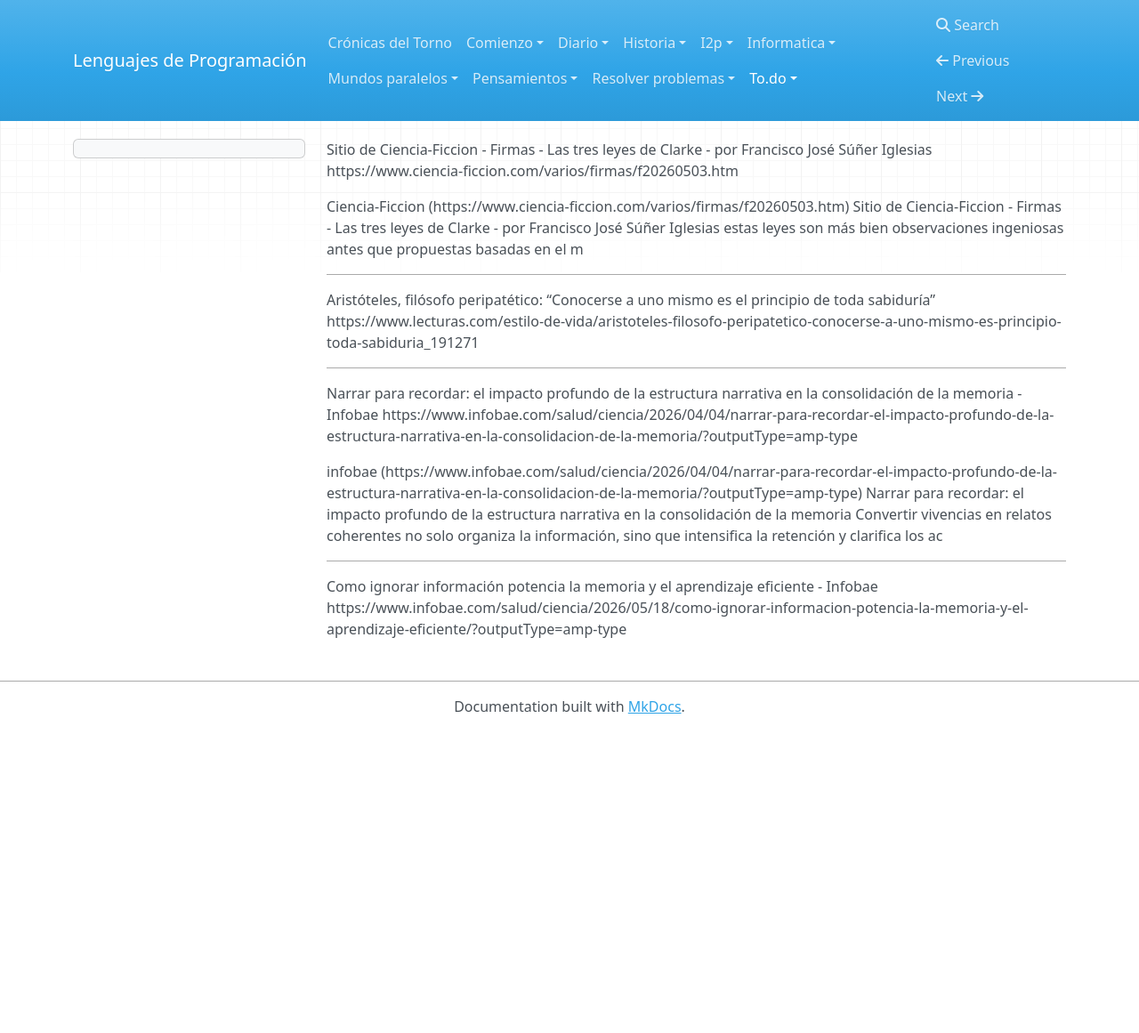
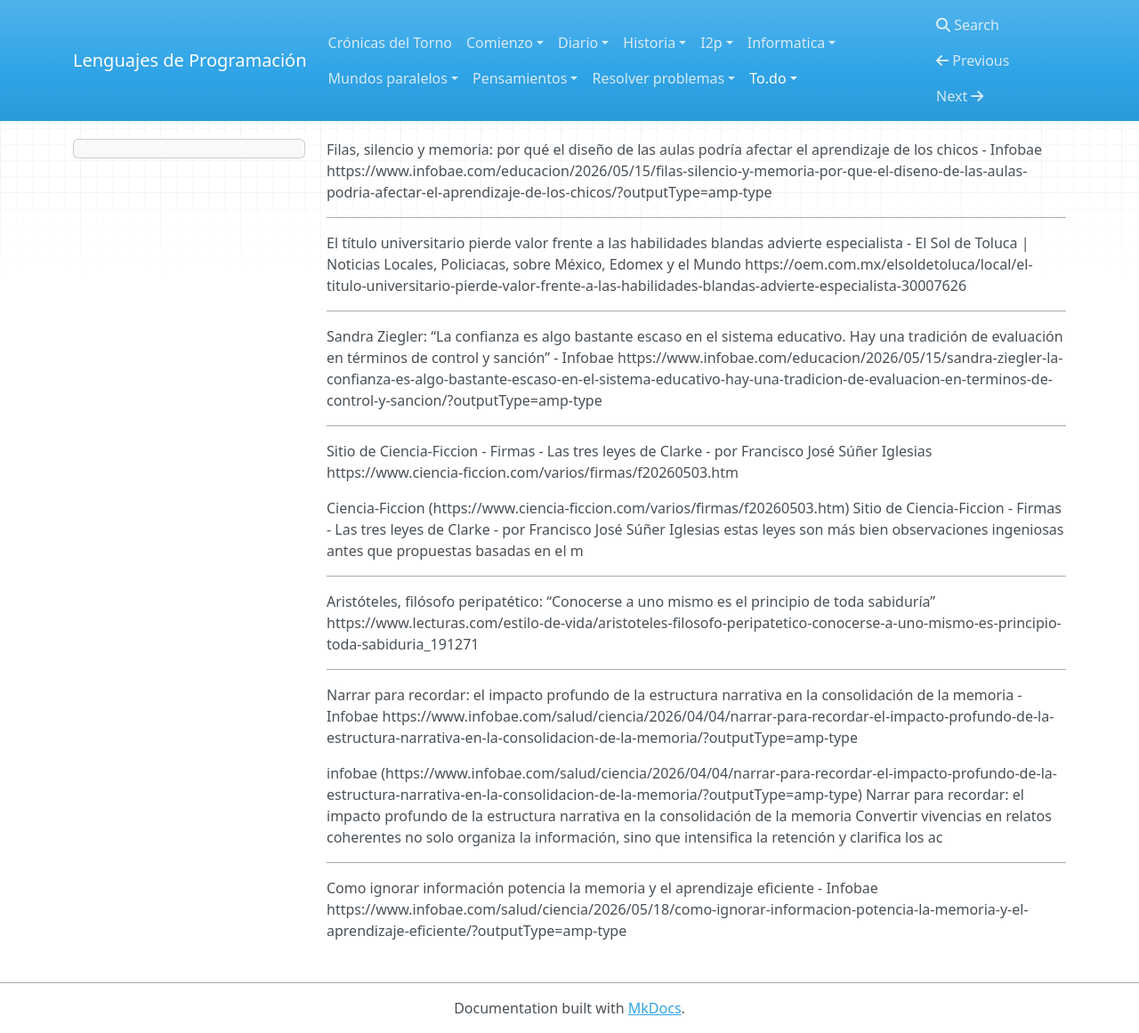
Before and after one commit to dvarrui/cronicas-del-torno, an MkDocs documentation site: the page built from docs/to.do/ideas.md, in a window 1280 px wide and 1161 px high. Shown: the whole window at 89% size. Built offline with MkDocs 1.6.1, drawn with Linux system fonts in a browser that asks for light colours; nearby versions of some CDN libraries.

Commit message:
new todo

```diff
--- a/docs/to.do/ideas.md
+++ b/docs/to.do/ideas.md
@@ -1,3 +1,19 @@
+
+Filas, silencio y memoria: por qué el diseño de las aulas podría afectar el aprendizaje de los chicos - Infobae
+https://www.infobae.com/educacion/2026/05/15/filas-silencio-y-memoria-por-que-el-diseno-de-las-aulas-podria-afectar-el-aprendizaje-de-los-chicos/?outputType=amp-type
+
+---
+
+El título universitario pierde valor frente a las habilidades blandas advierte especialista - El Sol de Toluca | Noticias Locales, Policiacas, sobre México, Edomex y el Mundo
+https://oem.com.mx/elsoldetoluca/local/el-titulo-universitario-pierde-valor-frente-a-las-habilidades-blandas-advierte-especialista-30007626
+
+---
+
+Sandra Ziegler: “La confianza es algo bastante escaso en el sistema educativo. Hay una tradición de evaluación en términos de control y sanción” - Infobae
+https://www.infobae.com/educacion/2026/05/15/sandra-ziegler-la-confianza-es-algo-bastante-escaso-en-el-sistema-educativo-hay-una-tradicion-de-evaluacion-en-terminos-de-control-y-sancion/?outputType=amp-type
+
+---
+
 
 Sitio de Ciencia-Ficcion - Firmas - Las tres leyes de Clarke - por Francisco José Súñer Iglesias
 https://www.ciencia-ficcion.com/varios/firmas/f20260503.htm
```
Also changed, not shown: docs/to.do/ia.md (added, +4 -0 lines).
